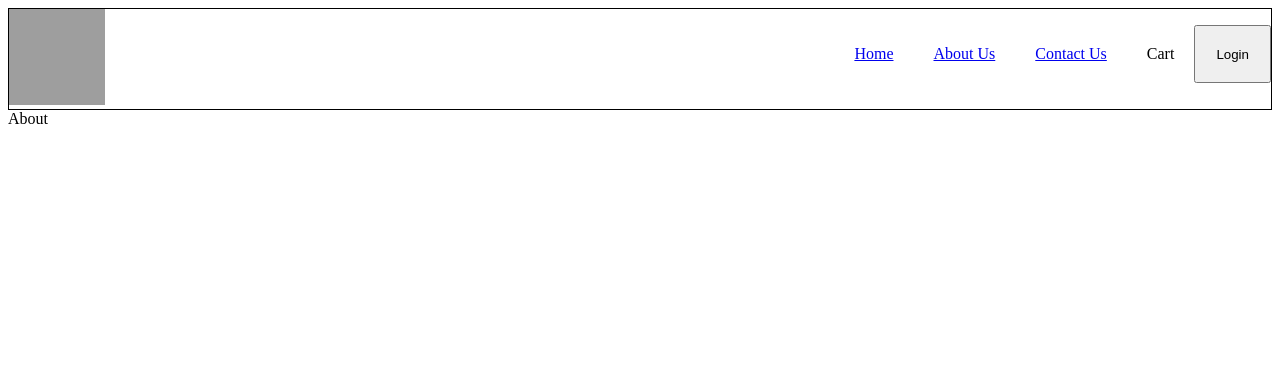
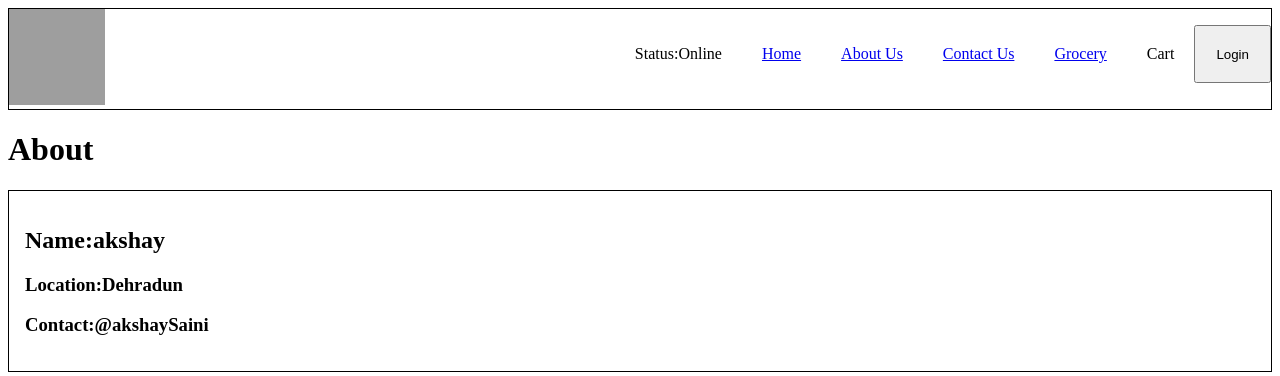
Before and after one commit to rathoryogesh072/NAMASTEREACT, a React app: page /about in a window 1280 px wide. Built offline with nearby package versions, Linux system fonts and the light colour scheme; grey boxes are pictures that could not be loaded.

Commit message:
till 9th

```diff
--- a/index.css
+++ b/index.css
@@ -60,3 +60,7 @@
 .filter{
     display: flex;
 }
+.user-card{
+    border: 1px solid black;
+    padding: 1rem;
+}
--- a/src/components/About.js
+++ b/src/components/About.js
@@ -1,8 +1,12 @@
 import React from 'react'
+import User from './User'
 
 const About = () => {
   return (
-    <div>About</div>
+    <div>
+      <h1>About</h1>
+      <User/>
+    </div>
   )
 }
 
--- /dev/null
+++ b/src/components/Grocery.js
@@ -0,0 +1,7 @@
+const Grocery=()=>{
+    return(
+        <h1>This is Grocery Page with tons of componeents making the main js file to large</h1>
+    )
+}
+
+export default Grocery
--- a/src/components/Header.js
+++ b/src/components/Header.js
@@ -1,9 +1,11 @@
 import { useState } from "react";
 import { LOGO_URL } from "../utils/constants";
 import { Link } from "react-router-dom";
+import useOnlineStatus from "../utils/useOnlineStatus";
 
 const Header=()=>{
     const [btnName,setBtnName]=useState("Login");
+    const status=useOnlineStatus();
     return(
         <div className="header">
             <div className="logo-container">
@@ -11,9 +13,11 @@ const Header=()=>{
             </div>
             <div className="nav-items">
                 <ul>
+                    <li>Status:{status==true?"Online":"Offline"}</li>
                     <li><Link to="/">Home</Link></li>
                     <li><Link to="/about">About Us</Link></li>
                     <li><Link to="/contact">Contact Us</Link></li>
+                    <li><Link to="/grocery">Grocery</Link></li>
                     <li>Cart</li>
                     <button className="login" onClick={()=>(
                         btnName=="Login"?setBtnName("LogOut"):setBtnName("Login"))}>{btnName}</button>
--- a/src/components/RestaurantMenu.js
+++ b/src/components/RestaurantMenu.js
@@ -2,20 +2,12 @@ import { useEffect, useState } from "react";
 import Shimmer from "./Shimmer";
 import { useParams } from "react-router-dom";
 import { Rest_URL } from "../utils/constants";
+import useRestaurantMenu from "../utils/useRestaurantMenu";
 
 const RestaurantMenu=()=>{
-    const [menuData,setMenuData]=useState(null);
     const {resId}=useParams();
-    console.log(resId)
-    useEffect(()=>{
-        fetchData();
-    },[])
-    const fetchData= async()=>{
-        const data=await fetch(Rest_URL+resId);
-        const json=await data.json();
-        console.log(json);
-        setMenuData(json);
-    }
+    const menuData=useRestaurantMenu(resId);
+
     if(menuData===null){
        return <Shimmer/>;
     }
--- /dev/null
+++ b/src/components/User.js
@@ -0,0 +1,11 @@
+const User=()=>{
+    return(
+        <div className="user-card">
+            <h2>Name:akshay</h2>
+            <h3>Location:Dehradun</h3>
+            <h3>Contact:@akshaySaini</h3>
+        </div>
+    )
+}
+
+export default User;
--- /dev/null
+++ b/src/components/UserClass.js
@@ -0,0 +1,3 @@
+class UserClass extends React.Component{
+
+}
--- a/src/index.js
+++ b/src/index.js
@@ -1,4 +1,4 @@
-import React from "react";
+import React, { Suspense, lazy } from "react";
 import ReactDOM from "react-dom/client";
 import Header from "./components/Header";
 import Body from "./components/Body";
@@ -8,8 +8,10 @@ import Contact from "./components/Contact";
 import Error from "./components/Error";
 import RestaurantMenu from "./components/RestaurantMenu"
 import { Link } from "react-router-dom";
+// import Grocery from "./components/Grocery";
 
 
+const Grocery=lazy(()=>import("./components/Grocery"))
 const AppLayout=()=>{
     return(
         <div className="app">
@@ -38,6 +40,10 @@ const appRouter=createBrowserRouter([
             {
                 path:"/restaurants/:resId",
                 element:<RestaurantMenu/>
+            },
+            {
+                path:"/grocery",
+                element:<Suspense><Grocery/></Suspense>
             }
         ],
         errorElement:<Error/>
--- /dev/null
+++ b/src/utils/useOnlineStatus.js
@@ -0,0 +1,18 @@
+import { useEffect, useState } from "react"
+
+
+const useOnlineStatus=()=>{
+    const [status,setStatus]=useState(true);
+
+    useEffect(()=>{
+        window.addEventListener('online', () => {
+            setStatus(true);
+          });
+          window.addEventListener('offline', () => {
+            setStatus(false);
+          });
+    },[])
+    return status;
+}
+
+export default useOnlineStatus;
--- /dev/null
+++ b/src/utils/useRestaurantMenu.js
@@ -0,0 +1,19 @@
+import { useState,useEffect } from "react";
+import { Rest_URL } from "./constants";
+
+const useRestaurantMenu=(resId)=>{
+    const [menuData,setMenuData]=useState(null);
+
+    useEffect(()=>{
+        fetchData();
+    },[])
+
+    const fetchData=async()=>{
+        const data=await fetch(Rest_URL+resId);
+        const json=await data.json();
+        setMenuData(json);
+    }
+    return menuData;
+}
+
+export default useRestaurantMenu;
```
